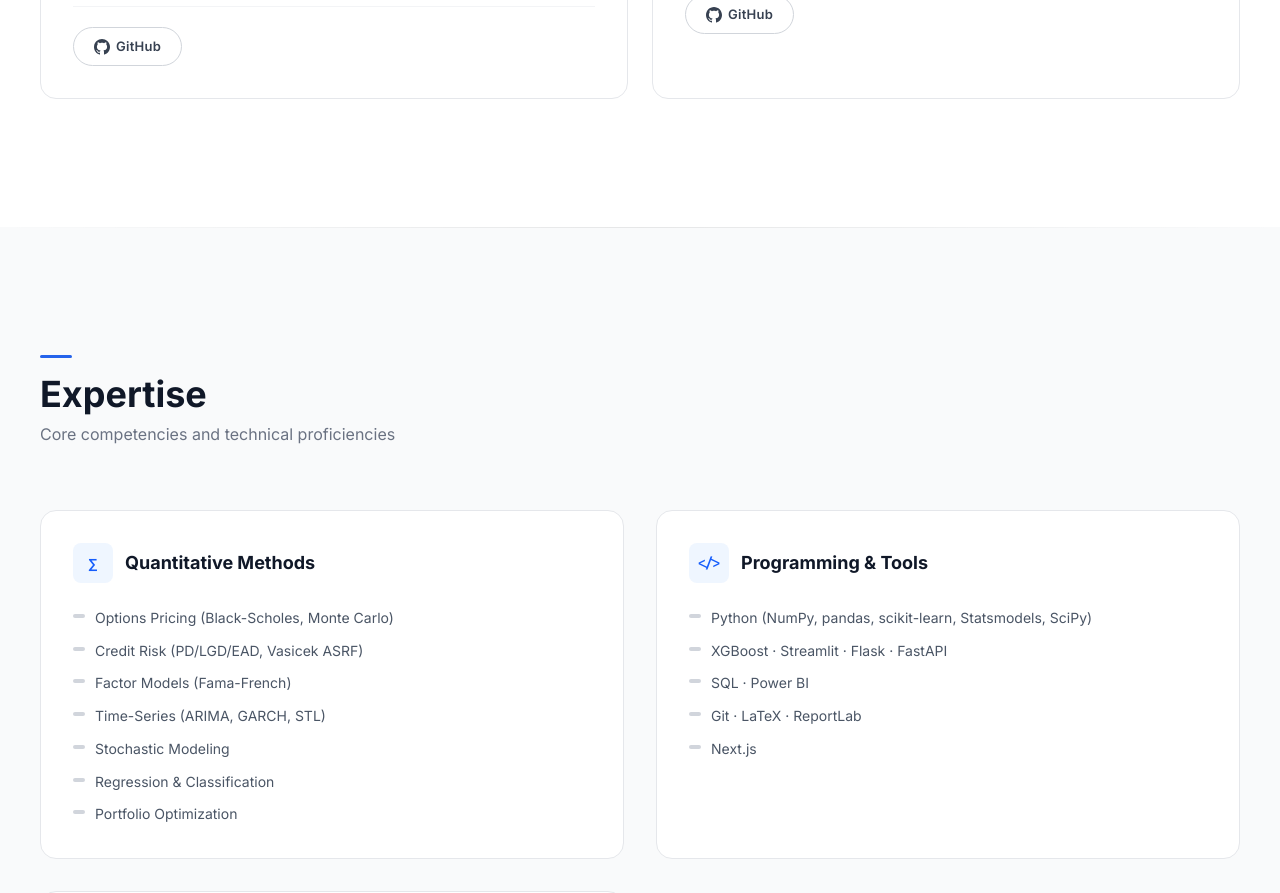
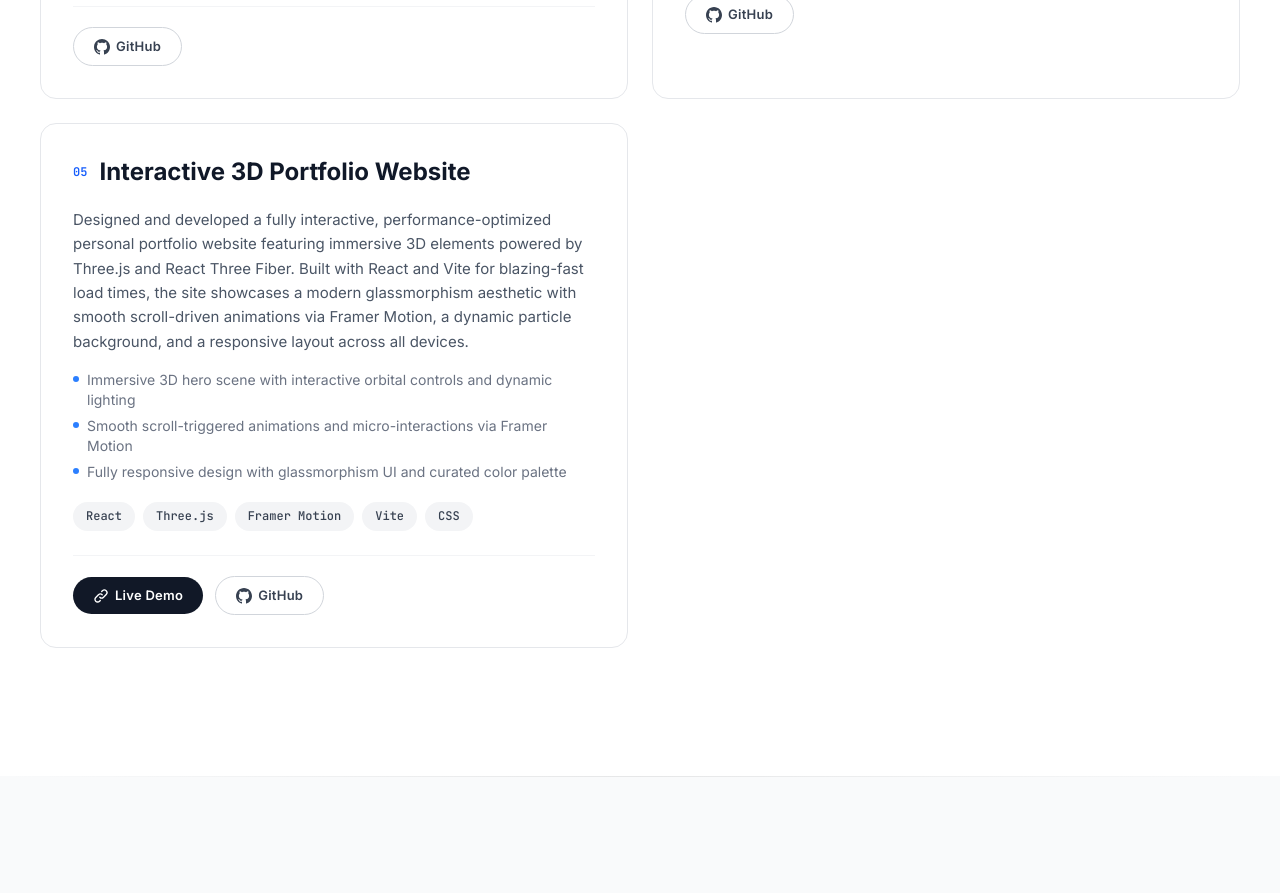
Before and after one commit to MohammedLike/MohammedLike_Portfolio_Website, a React (Vite) app: page / in a window 1280 px wide. Shown: the part 4020-4913 px from the top of the page. Built offline with nearby package versions, Linux system fonts and the light colour scheme.

Commit message:
Updated Project.jsx File

```diff
--- a/src/components/Projects.jsx
+++ b/src/components/Projects.jsx
@@ -53,6 +53,19 @@ const projects = [
     ],
     liveUrl: '',
     repo: 'https://github.com/MohammedLike/Credit-Risk-Modeling',
+  },
+  {
+    title: 'Interactive 3D Portfolio Website',
+    description:
+      'Designed and developed a fully interactive, performance-optimized personal portfolio website featuring immersive 3D elements powered by Three.js and React Three Fiber. Built with React and Vite for blazing-fast load times, the site showcases a modern glassmorphism aesthetic with smooth scroll-driven animations via Framer Motion, a dynamic particle background, and a responsive layout across all devices.',
+    tech: ['React', 'Three.js', 'Framer Motion', 'Vite', 'CSS'],
+    highlights: [
+      'Immersive 3D hero scene with interactive orbital controls and dynamic lighting',
+      'Smooth scroll-triggered animations and micro-interactions via Framer Motion',
+      'Fully responsive design with glassmorphism UI and curated color palette',
+    ],
+    liveUrl: 'https://frolicking-pithivier-09922f.netlify.app/',
+    repo: 'https://github.com/MohammedLike/MohammedLike_Portfolio_Website',
   },
 
 ]
```
